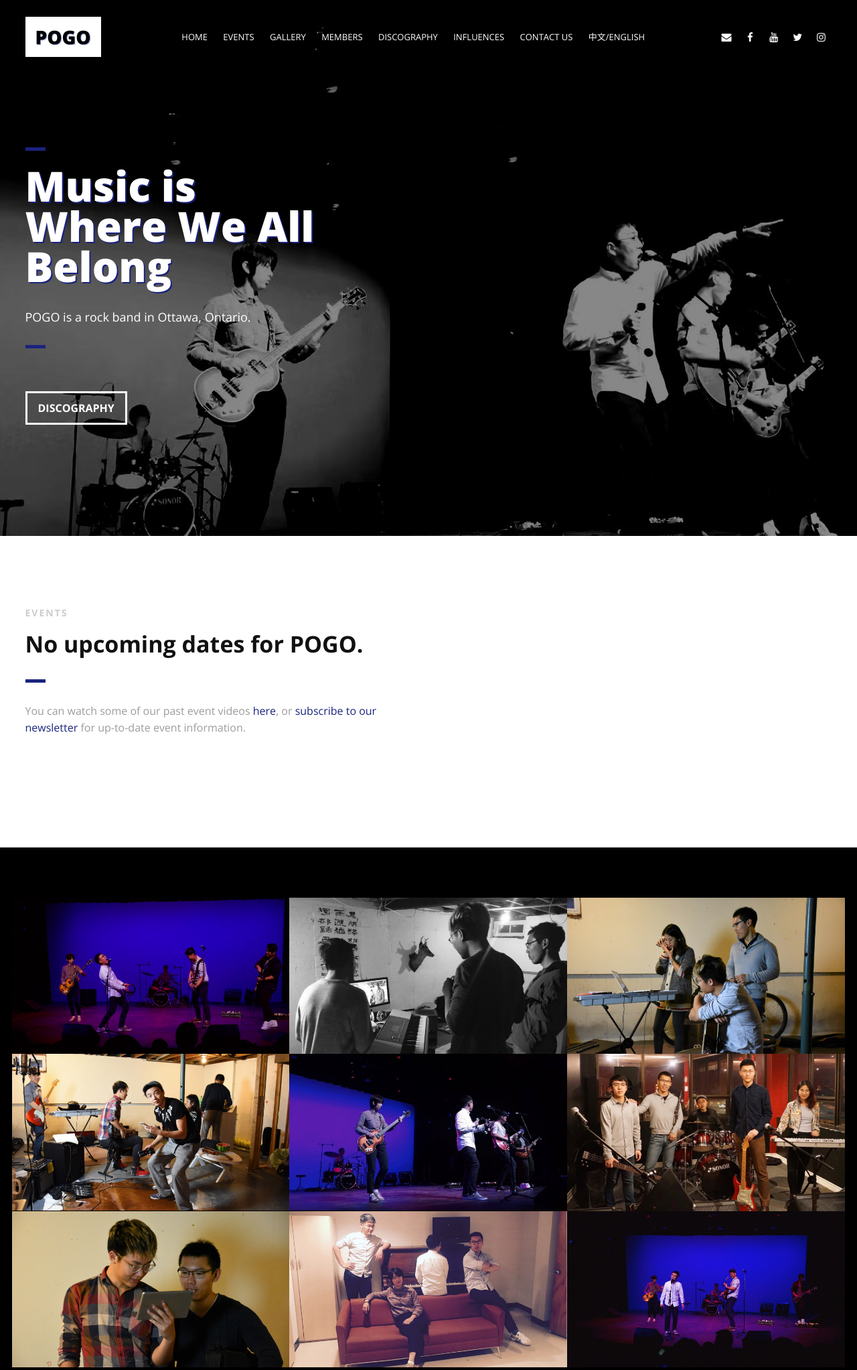
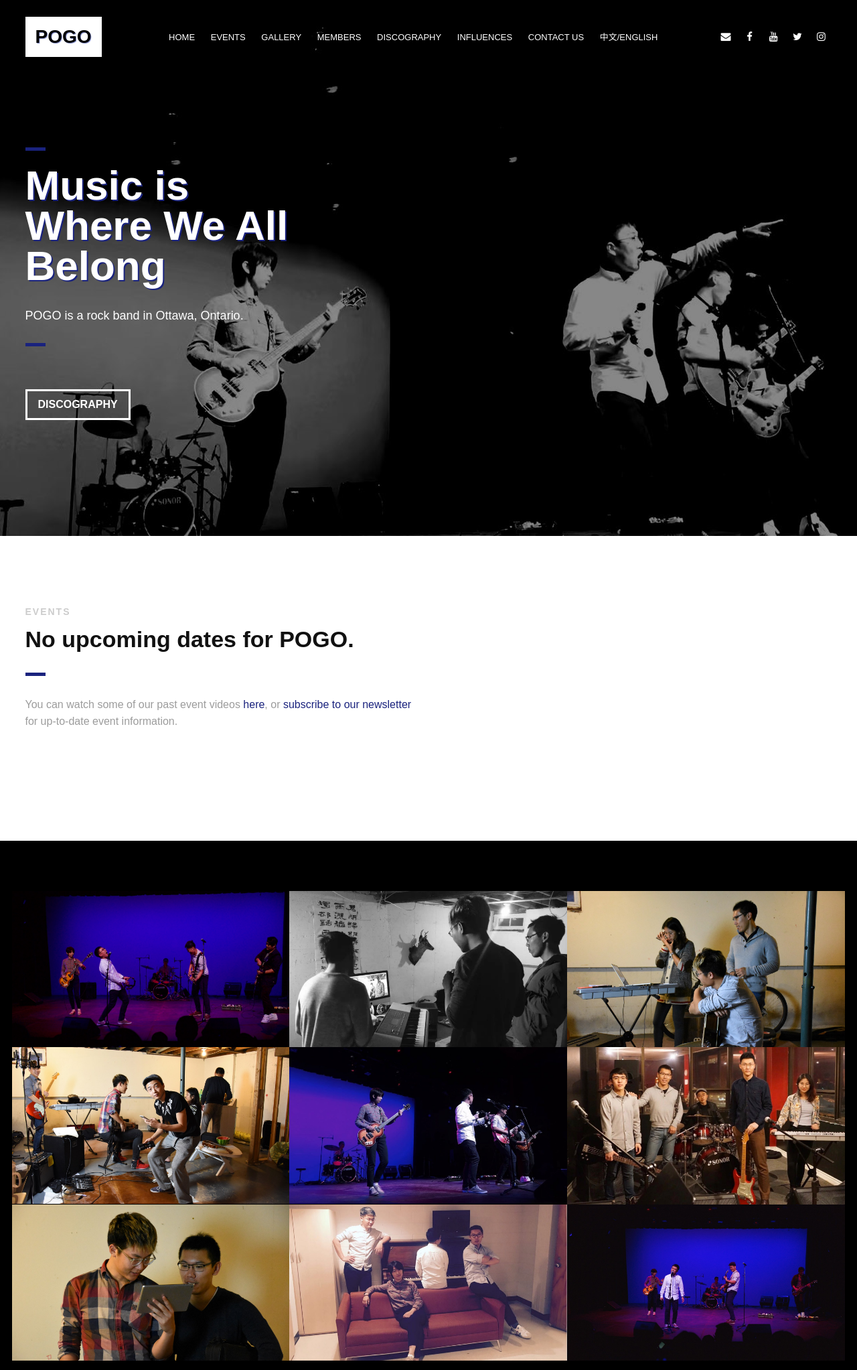
Before and after one commit to JerryFZhang/POGO, a PHP site: page / in a window 1280 px wide. Shown: the top 2045 px of the page at 67% size. Run offline with PHP 8.4, Linux system fonts and the light colour scheme.

Commit message:
removed google webfont for obvious reasons

```diff
--- a/css/namari-color.css
+++ b/css/namari-color.css
@@ -135,7 +135,7 @@ a:hover, #header.nav-solid nav a:hover {
 
 
 body {
-    font-family: 'Open Sans', 'Arial', 'Helvetica', "Hiragino Sans GB", "Microsoft YaHei","WenQuanYi Micro Hei", sans-serif;
+    font-family: 'Arial', 'Helvetica', 'Hiragino Sans GB', 'Microsoft YaHei','WenQuanYi Micro Hei', sans-serif;
     font-size:15px;
     font-weight:normal;
     color:#111;
@@ -170,7 +170,7 @@ body {
 
 
 #banner h1 {
-    font-family: 'Open Sans', 'Arial', 'Helvetica', "Hiragino Sans GB", "Microsoft YaHei","WenQuanYi Micro Hei", sans-serif;
+    font-family: 'Arial', 'Helvetica', 'Hiragino Sans GB', 'Microsoft YaHei','WenQuanYi Micro Hei', sans-serif;
     font-size:62px;
     line-height:60px;
     font-weight:800;
@@ -179,7 +179,7 @@ body {
 }
 
 #banner h2 {
-    font-family: 'Open Sans', 'Arial', 'Helvetica', "Hiragino Sans GB", "Microsoft YaHei","WenQuanYi Micro Hei", sans-serif;
+    font-family: 'Arial', 'Helvetica', 'Hiragino Sans GB', 'Microsoft YaHei','WenQuanYi Micro Hei', sans-serif;
     font-size:18px;
     font-weight:300;
     color:white;
@@ -189,14 +189,14 @@ body {
 /* Section Title and Subtitle */
 
 .section-title {
-    font-family: 'Open Sans', 'Arial', 'Helvetica', "Hiragino Sans GB", "Microsoft YaHei","WenQuanYi Micro Hei", sans-serif;
+    font-family: 'Arial', 'Helvetica', 'Hiragino Sans GB', 'Microsoft YaHei','WenQuanYi Micro Hei', sans-serif;
     font-size: 34px;
     font-weight:700;
     color:#111;
 }
 
 .section-subtitle {
-    font-family: 'Open Sans', 'Arial', 'Helvetica', "Hiragino Sans GB", "Microsoft YaHei","WenQuanYi Micro Hei", sans-serif;
+    font-family: 'Arial', 'Helvetica', 'Hiragino Sans GB', 'Microsoft YaHei','WenQuanYi Micro Hei', sans-serif;
     font-size: 16px;
     font-weight:300;
     color:#9c9c9c;
@@ -205,7 +205,7 @@ body {
 /* Testimonial */
 
 .testimonial q {
-    font-family: 'Open Sans', 'Arial', 'Helvetica', "Hiragino Sans GB", "Microsoft YaHei","WenQuanYi Micro Hei", sans-serif;
+    font-family: 'Arial', 'Helvetica', 'Hiragino Sans GB', 'Microsoft YaHei','WenQuanYi Micro Hei', sans-serif;
     font-size: 17px;
     font-weight:300;
 }
@@ -218,42 +218,42 @@ body {
 /* Standard Headings h1-h6 */
 
 h1 {
-    font-family: 'Open Sans', 'Arial', 'Helvetica', "Hiragino Sans GB", "Microsoft YaHei","WenQuanYi Micro Hei", sans-serif;
+    font-family: 'Arial', 'Helvetica', 'Hiragino Sans GB', 'Microsoft YaHei','WenQuanYi Micro Hei', sans-serif;
     font-size: 40px;
     font-weight:300;
     color:#111;
 }
 
 h2 {
-    font-family: 'Open Sans', 'Arial', 'Helvetica', "Hiragino Sans GB", "Microsoft YaHei","WenQuanYi Micro Hei", sans-serif;
+    font-family: 'Arial', 'Helvetica', 'Hiragino Sans GB', 'Microsoft YaHei','WenQuanYi Micro Hei', sans-serif;
     font-size: 34px;
     font-weight:300;
     color:#111;
 }
 
 h3 {
-    font-family: 'Open Sans', 'Arial', 'Helvetica', "Hiragino Sans GB", "Microsoft YaHei","WenQuanYi Micro Hei", sans-serif;
+    font-family: 'Arial', 'Helvetica', 'Hiragino Sans GB', 'Microsoft YaHei','WenQuanYi Micro Hei', sans-serif;
     font-size: 30px;
     font-weight:700;
     color:#111;
 }
 
 h4 {
-    font-family: 'Open Sans', 'Arial', 'Helvetica', "Hiragino Sans GB", "Microsoft YaHei","WenQuanYi Micro Hei", sans-serif;
+    font-family: 'Arial', 'Helvetica', 'Hiragino Sans GB', 'Microsoft YaHei','WenQuanYi Micro Hei', sans-serif;
     font-size: 18px;
     font-weight:400;
     color:#111;
 }
 
 h5 {
-    font-family: 'Open Sans', 'Arial', 'Helvetica', "Hiragino Sans GB", "Microsoft YaHei","WenQuanYi Micro Hei", sans-serif;
+    font-family: 'Arial', 'Helvetica', 'Hiragino Sans GB', 'Microsoft YaHei','WenQuanYi Micro Hei', sans-serif;
     font-size: 16px;
     font-weight:400;
     color:#111;
 }
 
 h6 {
-    font-family: 'Open Sans', 'Arial', 'Helvetica', "Hiragino Sans GB", "Microsoft YaHei","WenQuanYi Micro Hei", sans-serif;
+    font-family: 'Arial', 'Helvetica', 'Hiragino Sans GB', 'Microsoft YaHei','WenQuanYi Micro Hei', sans-serif;
     font-size: 14px;
     font-weight:400;
     color:#111;
@@ -270,7 +270,7 @@ h6 {
 /* Button Text */
 
 .button, input[type="submit"]  {
-    font-family: 'Open Sans', 'Arial', 'Helvetica', "Hiragino Sans GB", "Microsoft YaHei","WenQuanYi Micro Hei", sans-serif;
+    font-family: 'Arial', 'Helvetica', 'Hiragino Sans GB', 'Microsoft YaHei','WenQuanYi Micro Hei', sans-serif;
     font-size:14px;
     font-weight:bold;
     color:#111;
@@ -298,7 +298,7 @@ h6 {
 /* Button Text */
 
 #banner .button {
-    font-family: 'Open Sans', 'Arial', 'Helvetica', "Hiragino Sans GB", "Microsoft YaHei","WenQuanYi Micro Hei", sans-serif;
+    font-family: 'Arial', 'Helvetica', 'Hiragino Sans GB', 'Microsoft YaHei','WenQuanYi Micro Hei', sans-serif;
     font-size:16px;
     color:white;
 }
@@ -324,7 +324,7 @@ h6 {
 /*------------------------------------------------------------------------------------------*/
 
 #landing-footer, #landing-footer p, #landing-footer a {
-    font-family: 'Open Sans', 'Arial', 'Helvetica', "Hiragino Sans GB", "Microsoft YaHei","WenQuanYi Micro Hei", sans-serif;
+    font-family: 'Arial', 'Helvetica', 'Hiragino Sans GB', 'Microsoft YaHei','WenQuanYi Micro Hei', sans-serif;
     font-size:12px;
     font-weight:normal;
     color:#999;
--- a/home-en.html
+++ b/home-en.html
@@ -20,8 +20,6 @@
     <link rel="stylesheet" href="css/font-awesome.min.css">
     <!-- Animate CSS-->
     <link href="css/animate.css" rel="stylesheet" type="text/css">
-    <!--Google Webfonts-->
-    <link href='https://fonts.googleapis.com/css?family=Open+Sans:400,300,600,700,800' rel='stylesheet' type='text/css'>
     <!--Font Awesome-->
     <link href="https://maxcdn.bootstrapcdn.com/font-awesome/4.7.0/css/font-awesome.min.css" rel="stylesheet" integrity="sha384-wvfXpqpZZVQGK6TAh5PVlGOfQNHSoD2xbE+QkPxCAFlNEevoEH3Sl0sibVcOQVnN" crossorigin="anonymous"> </head>
 
--- a/home-zh.html
+++ b/home-zh.html
@@ -20,8 +20,6 @@
     <link rel="stylesheet" href="css/font-awesome.min.css">
     <!-- Animate CSS-->
     <link href="css/animate.css" rel="stylesheet" type="text/css">
-    <!--Google Webfonts-->
-    <link href='https://fonts.googleapis.com/css?family=Open+Sans:400,300,600,700,800' rel='stylesheet' type='text/css'>
     <!--Font Awesome-->
     <link href="https://maxcdn.bootstrapcdn.com/font-awesome/4.7.0/css/font-awesome.min.css" rel="stylesheet" integrity="sha384-wvfXpqpZZVQGK6TAh5PVlGOfQNHSoD2xbE+QkPxCAFlNEevoEH3Sl0sibVcOQVnN" crossorigin="anonymous"> </head>
 
```
